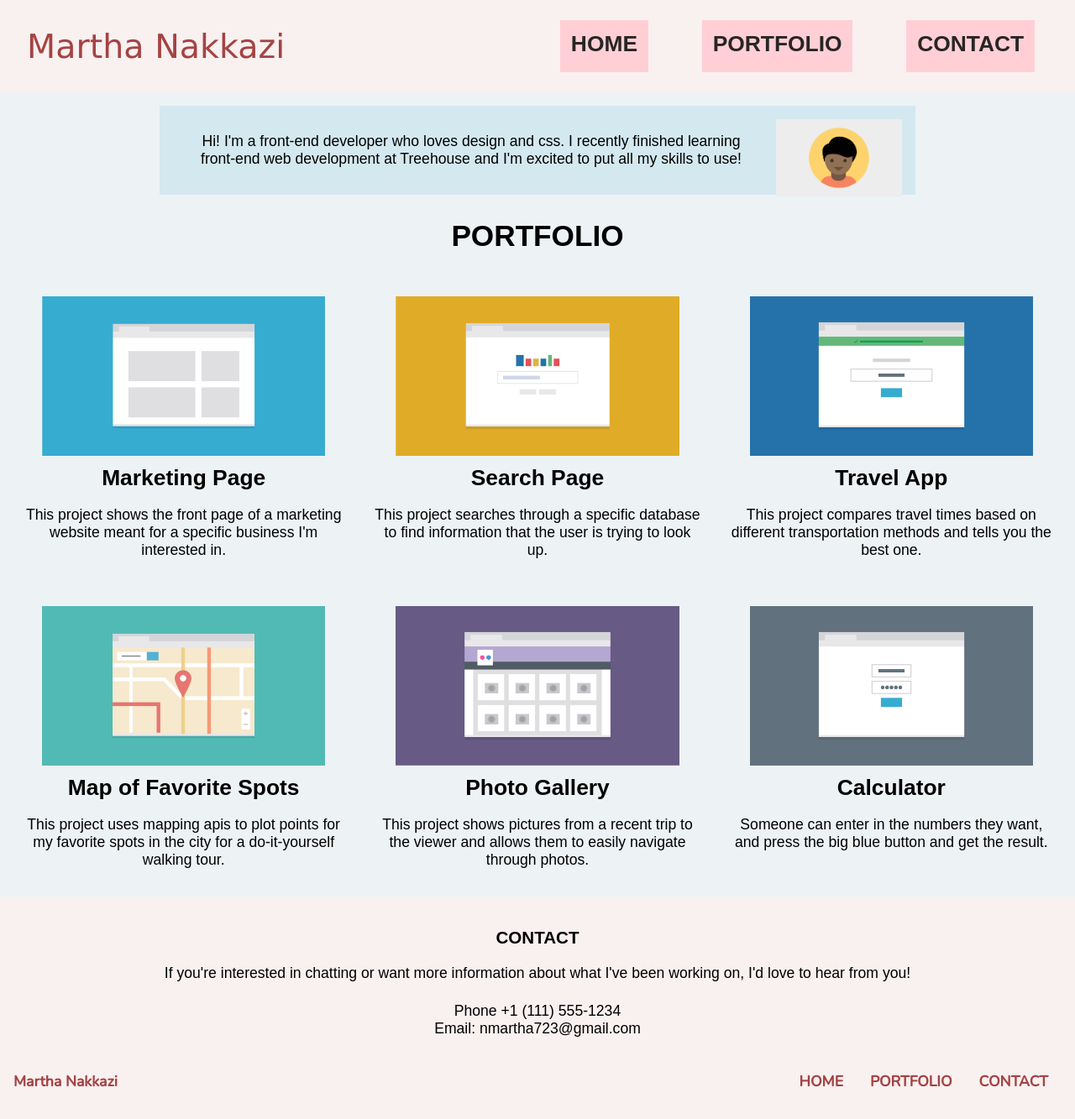
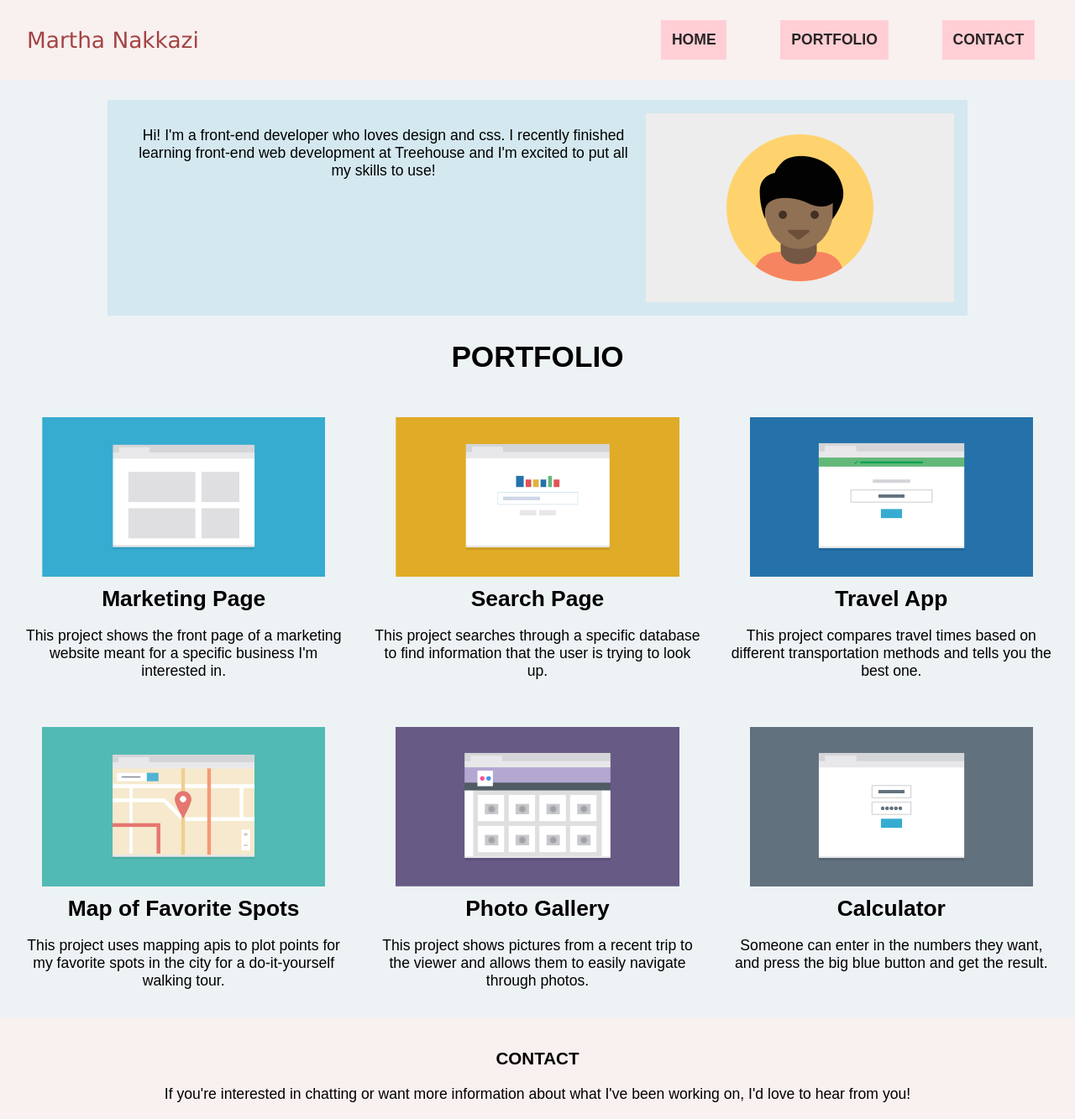
Before and after one commit to mnakkazi/mobile-first-responsive-layout-project, a plain HTML site: page index.html in a window 1280 px wide. Shown: the top 1333 px of the page at 84% size. Drawn offline with nearby package versions, Linux system fonts and the light colour scheme; a web font is replaced by a local one.

Commit message:
Made more changes to project

```diff
--- a/css/styles.css
+++ b/css/styles.css
@@ -22,11 +22,6 @@ header, footer, .about, #home {
 nav li a, #portfolio, #contact, .inline li {
     text-transform: uppercase;
 }
-nav li, .top {
-    margin: .5rem 2rem;
-    padding: .8rem;
-    background-color: rgb(255, 207, 213);
-}
 nav li a, .top a {
     text-decoration: none;
     color: rgb(40, 37, 37);
@@ -45,6 +40,11 @@ li {
 img {
     width: 90%;
 }
+nav li{
+    margin: .5rem 2rem;
+    padding: .8rem;
+    background-color: rgb(255, 207, 213);
+}
 nav li:hover {
     background-color: rgb(164, 67, 67);
 }
@@ -52,9 +52,9 @@ footer p {
     padding: 0 1rem 1rem;
 }
 footer .contact-info {
-    margin: .5rem .5rem 2.5rem;
-    padding: 0;
-    text-align: left;
+    margin: .5rem .5rem 1rem;
+    padding: 2rem;
+    border-bottom: 1px solid lightcoral;
 }
 /* class selectors */
 .pfp {
@@ -63,7 +63,7 @@ footer .contact-info {
 }
 .about {
     background-color: rgba(173, 216, 230, .4);
-    max-width: 900px;
+    max-width: 1024px;
 }
 .about, .about p {
     margin: 1rem;
@@ -71,8 +71,11 @@ footer .contact-info {
 .main-section {
     margin: 0 .5rem;
 }
-.sample-img {
+.sample-img, .contact-info li {
     padding: .4rem;
+}
+.email {
+    margin-bottom: 1rem;
 }
 .top {
     margin-bottom: 0;
@@ -80,8 +83,10 @@ footer .contact-info {
 .container p {
     padding: .7rem 2rem 2rem;
 }
-.inline li {
-    display: inline;
+.inline {
+    display: flex;
+    flex-direction: row;
+    justify-content: space-between;
     font-size: 1em;
     font-family: 'Trebuchet MS', 'Lucida Sans Unicode', 'Lucida Grande', 'Lucida Sans', Arial, sans-serif;
     font-weight: 600;
@@ -90,19 +95,19 @@ footer .contact-info {
     display: none;
 }
 /* id selectors */
+#portfolio {
+    font-size: 2em;
+}
 #home {
     font-family:'Lucida Sans', 'Lucida Sans Regular', 'Lucida Grande', 'Lucida Sans Unicode', Geneva, Verdana, sans-serif;
     font-size: 1.5em;
-}
-#portfolio {
-    font-size: 2em;
 }
 /* media queries */
 @media screen and (min-width: 768px) {
     .container {
         justify-content: center;
     }
-    .container, .container2, .hide ul {
+    .container, .container2, .hide ul, .about {
         display: flex;
     }
     .container, .hide ul {
@@ -116,9 +121,7 @@ footer .contact-info {
         flex: 1 340px;
     }
     .pfp {
-        float: right;
-        width: 150px;
-        margin-left: 1.5rem;
+        order: 1;
     }
     footer .contact-info {
         text-align: center;
@@ -139,6 +142,9 @@ footer .contact-info {
         font-family: 'Nunito', sans-serif;
         font-weight: 800;
     }
+    .hide a:hover {
+        background-color: rgb(208, 196, 196);
+    }
     .second-nav {
         text-transform: uppercase;
         padding: 1rem;
@@ -148,17 +154,19 @@ footer .contact-info {
     }
 }
 @media screen and (min-width: 1024px) {
-    .nav, .container2 {
+    .nav, .container2, .about {
         display: flex;
     }
     .nav {
-        justify-content: space-between;
-        font-size: 1.5em;
+        justify-content: flex-end;
+    }
+    .cont {
+        flex-basis: 300px;
     }
     .about {
-        margin: 1rem auto;
+        margin: 1.5rem auto;
     }
-    .cont {
-        flex: 1 300px;
+    #home {
+        margin-right: auto;
     }
 }
--- a/index.html
+++ b/index.html
@@ -78,7 +78,7 @@
         <p>If you're interested in chatting or want more information about what I've been working on, I'd love to hear from you!</p>
         <ul class="contact-info">
             <li>Phone +1 (111) 555-1234</li>
-            <li>Email: nmartha723@gmail.com</li>
+            <li class="email">Email: nmartha723@gmail.com</li>
         </ul>
         <ul class="inline">
             <li>Martha Nakkazi</li>
```
Also changed, not shown: 1 other file.
